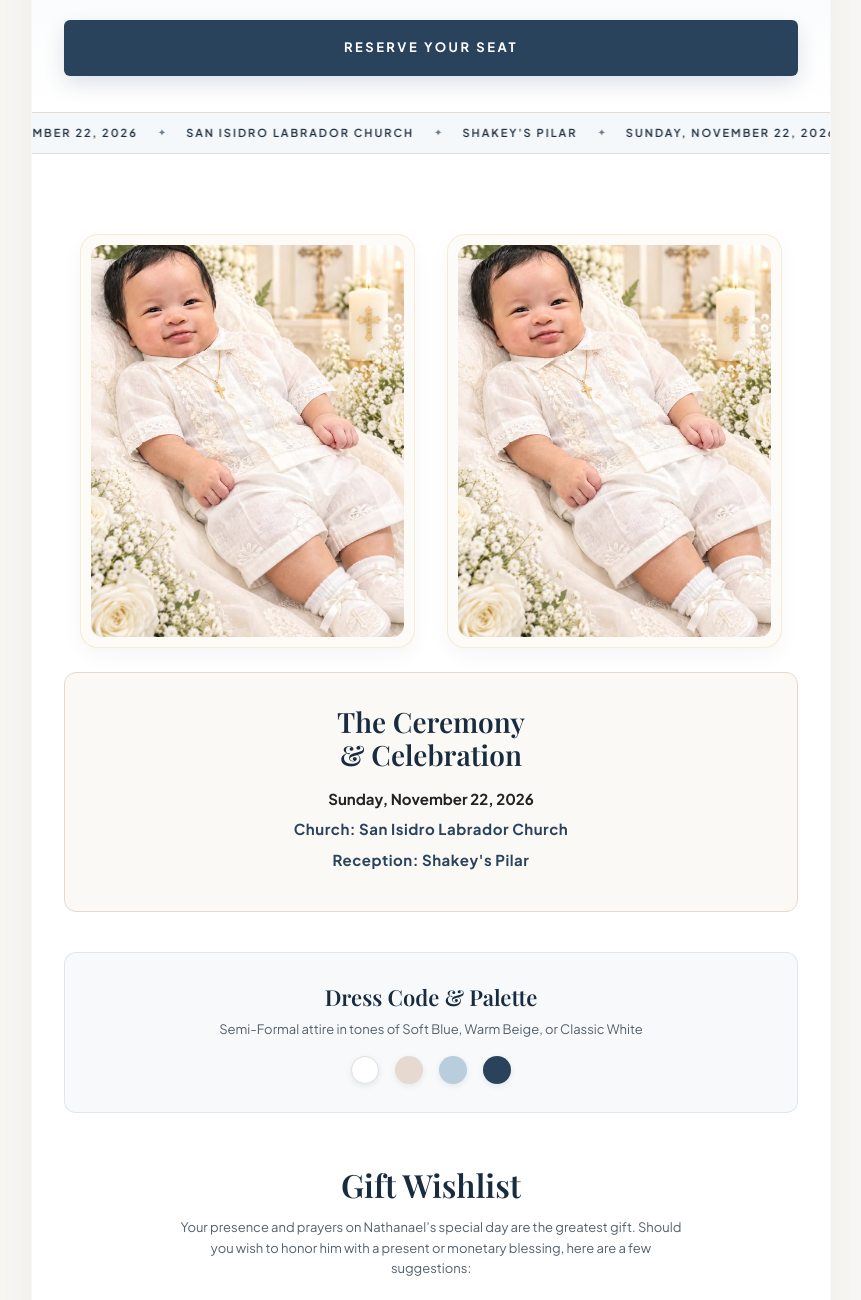
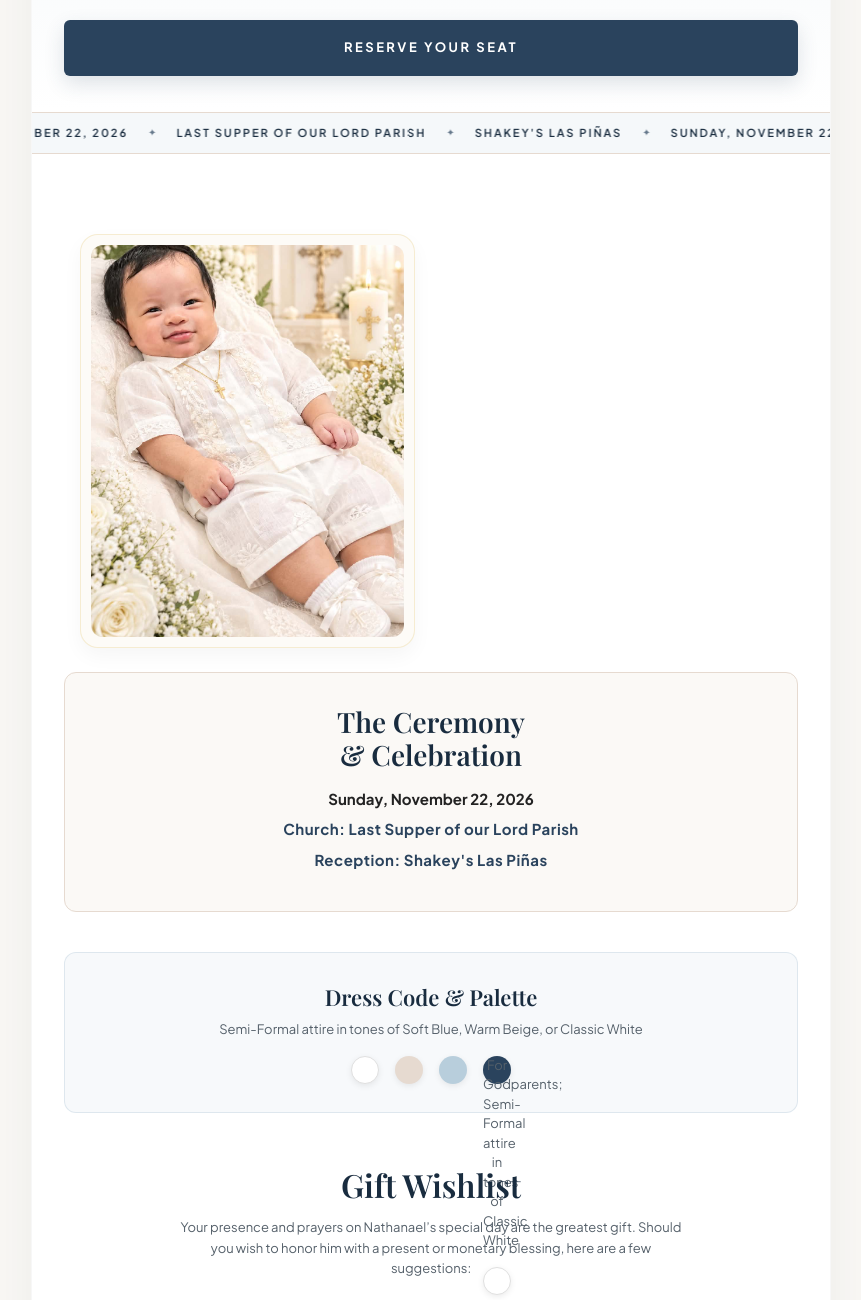
Before and after one commit to villasshienamae/NathanaelSiane_Christening, a plain HTML site: page index.html in a window 1280 px wide. Shown: the part 340-1640 px from the top of the page, without its empty margins (209-1070 px from the left). Drawn offline with nearby package versions, Linux system fonts and the light colour scheme; a web font is replaced by a local one.

Commit message:
Update index.html

```diff
--- a/index.html
+++ b/index.html
@@ -517,17 +517,17 @@
         <!-- FIRST PASS -->
         <span class="ticker-item">Sunday, November 22, 2026</span>
         <span class="ticker-symbol">✦</span>
-        <span class="ticker-item">San Isidro Labrador Church</span>
+        <span class="ticker-item">Last Supper of our Lord Parish</span>
         <span class="ticker-symbol">✦</span>
-        <span class="ticker-item">Shakey's Pilar</span>
+        <span class="ticker-item">Shakey's Las Piñas</span>
         <span class="ticker-symbol">✦</span>
 
         <!-- SECOND PASS FOR SEAMLESS LOOPING -->
         <span class="ticker-item">Sunday, November 22, 2026</span>
         <span class="ticker-symbol">✦</span>
-        <span class="ticker-item">San Isidro Labrador Church</span>
+        <span class="ticker-item">Last Supper of our Lord Parish</span>
         <span class="ticker-symbol">✦</span>
-        <span class="ticker-item">Shakey's Pilar</span>
+        <span class="ticker-item">Shakey's Las Pinas</span>
         <span class="ticker-symbol">✦</span>
       </div>
     </div>
@@ -593,11 +593,6 @@
       <img src="Nate1.jpeg" alt="Nathanael Siane Photo 1" />
     </div>
   </div>
-  <div class="photo-card">
-    <div class="photo-frame">
-      <img src="Nate1.jpeg" alt="Nathanael Siane Photo 2" />
-    </div>
-  </div>
 </section>
 <!-- PHOTO HERO SECTION END -->
 
@@ -608,8 +603,8 @@
           The Ceremony<br>&amp; Celebration
         </h3>
         <p><strong>Sunday, November 22, 2026</strong></p>
-        <p class="time-highlight">Church: San Isidro Labrador Church</p>
-        <p class="time-highlight" style="margin-top: 4px;">Reception: Shakey's Pilar</p>
+        <p class="time-highlight">Church: Last Supper of our Lord Parish</p>
+        <p class="time-highlight" style="margin-top: 4px;">Reception: Shakey's Las Piñas</p>
       </section>
 
       <!-- DRESS CODE -->
@@ -620,7 +615,11 @@
           <div class="swatch swatch-white" title="White"></div>
           <div class="swatch swatch-beige" title="Beige"></div>
           <div class="swatch swatch-blue" title="Soft Blue"></div>
-          <div class="swatch swatch-navy" title="Navy Accent"></div>
+          <div class="swatch swatch-navy" title="Navy Accent">
+                  <p style="font-size: 13px; color: var(--color-text-muted);">For Godparents; Semi-Formal attire in tones of Classic White</p>
+        <div class="swatch-wrapper">
+          <div class="swatch swatch-white" title="White"></div>
+          </div>
         </div>
       </section>
 
```
